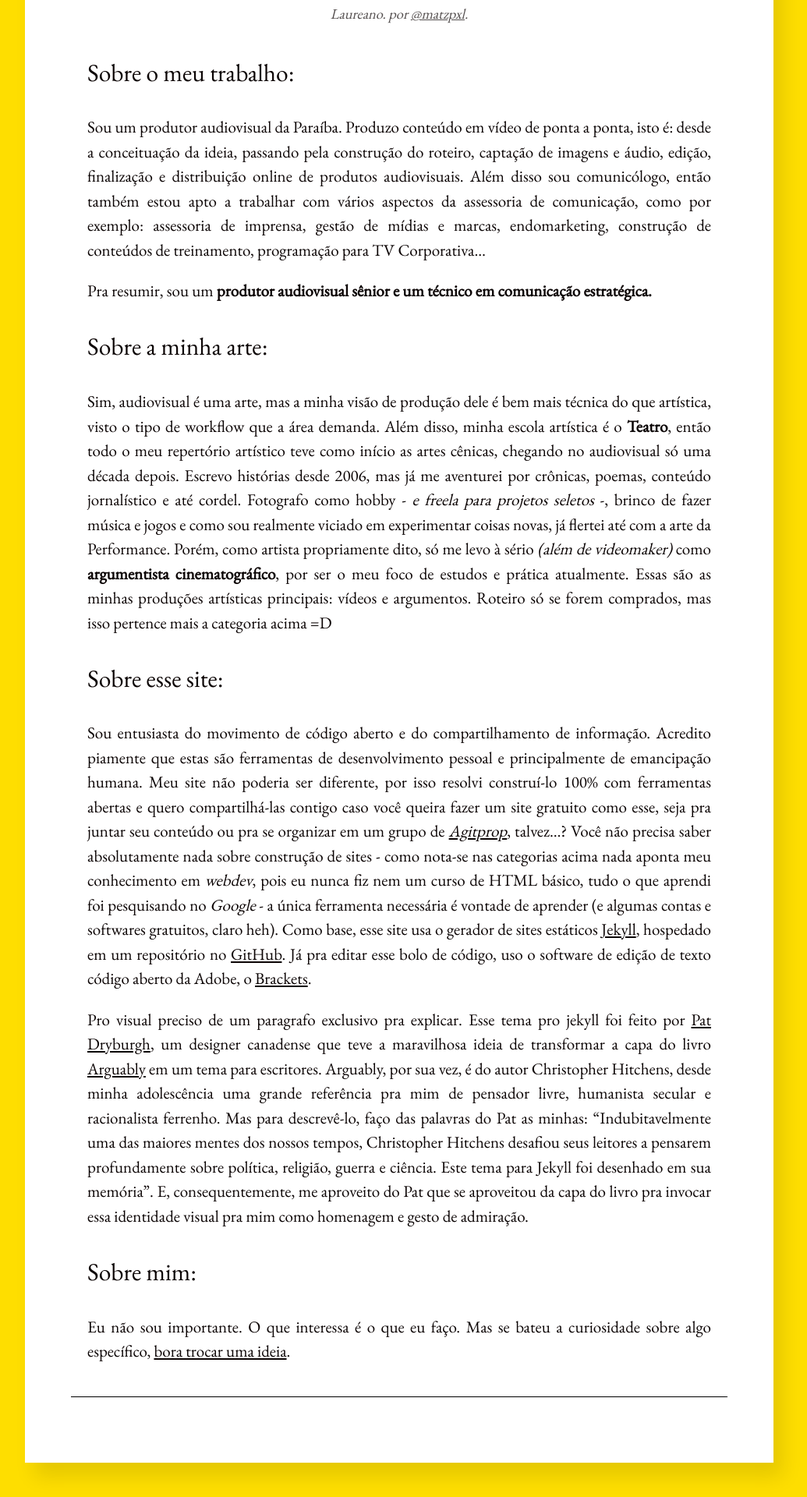
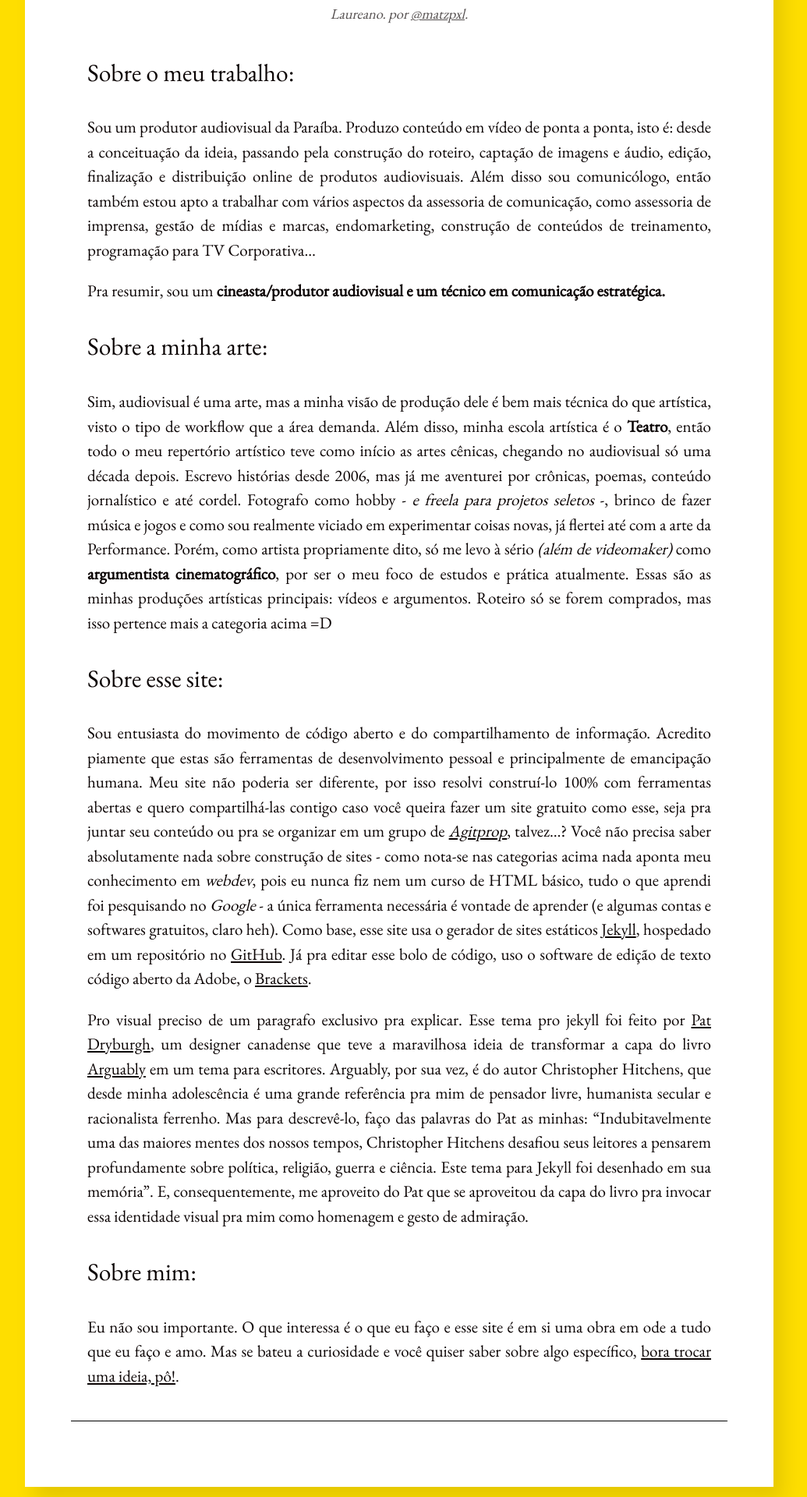
Before and after one commit to tropicaos/laueu, a Jekyll site: the page built from sobre.md, in a window 1280 px wide. Shown: the part 882-2802 px from the top of the page at 78% size, without its empty margins (128-1163 px from the left). Built offline with Jekyll 4.4.1, drawn with Linux system fonts in a browser that asks for light colours; comment, search, counter and statistics services are not loaded.

Commit message:
Atualização das mídias, email e revisão de texto em SOBRE e CONTATO

```diff
--- a/_config.yml
+++ b/_config.yml
@@ -9,7 +9,7 @@
   uploads:
     title: Uploads
     output: true
-email: autor@laureano.eu
+email: contato@laureano.eu
 description: Videomaker por profissão. Roteirista por masoquismo.
 baseurl: ''
 url: ''
--- a/sobre.md
+++ b/sobre.md
@@ -10,9 +10,9 @@
 </figure>
 
 ### Sobre o meu trabalho:
-Sou um produtor audiovisual da Paraíba. Produzo conteúdo em vídeo de ponta a ponta, isto é: desde a conceituação da ideia, passando pela construção do roteiro, captação de imagens e áudio, edição, finalização e distribuição online de produtos audiovisuais. Além disso sou comunicólogo, então também estou apto a trabalhar com vários aspectos da assessoria de comunicação, como por exemplo: assessoria de imprensa, gestão de mídias e marcas, endomarketing, construção de conteúdos de treinamento, programação para TV Corporativa...
+Sou um produtor audiovisual da Paraíba. Produzo conteúdo em vídeo de ponta a ponta, isto é: desde a conceituação da ideia, passando pela construção do roteiro, captação de imagens e áudio, edição, finalização e distribuição online de produtos audiovisuais. Além disso sou comunicólogo, então também estou apto a trabalhar com vários aspectos da assessoria de comunicação, como assessoria de imprensa, gestão de mídias e marcas, endomarketing, construção de conteúdos de treinamento, programação para TV Corporativa...
 
-Pra resumir, sou um **produtor audiovisual sênior e um técnico em comunicação estratégica.**
+Pra resumir, sou um **cineasta/produtor audiovisual e um técnico em comunicação estratégica.**
 
 ### Sobre a minha arte:
 Sim, audiovisual é uma arte, mas a minha visão de produção dele é bem mais técnica do que artística, visto o tipo de workflow que a área demanda. Além disso, minha escola artística é o **Teatro**, então todo o meu repertório artístico teve como início as artes cênicas, chegando no audiovisual só uma década depois. Escrevo histórias desde 2006, mas já me aventurei por crônicas, poemas, conteúdo jornalístico e até cordel. Fotografo como hobby - *e freela para projetos seletos* -, brinco de fazer música e jogos e como sou realmente viciado em experimentar coisas novas, já flertei até com a arte da Performance. Porém, como artista propriamente dito, só me levo à sério _(além de videomaker)_ como **argumentista cinematográfico**, por ser o meu foco de estudos e prática atualmente. Essas são as minhas produções artísticas principais: vídeos e argumentos. Roteiro só se forem comprados, mas isso pertence mais a categoria acima =D
@@ -20,7 +20,7 @@
 ### Sobre esse site:
 Sou entusiasta do movimento de código aberto e do compartilhamento de informação. Acredito piamente que estas são ferramentas de desenvolvimento pessoal e principalmente de emancipação humana. Meu site não poderia ser diferente, por isso resolvi construí-lo 100% com ferramentas abertas e quero compartilhá-las contigo caso você queira fazer um site gratuito como esse, seja pra juntar seu conteúdo ou pra se organizar em um grupo de [_Agitprop_](https://pt.wikipedia.org/wiki/Agitprop){:target="_blank"}, talvez...? Você não precisa saber absolutamente nada sobre construção de sites - como nota-se nas categorias acima nada aponta meu conhecimento em _webdev_, pois eu nunca fiz nem um curso de HTML básico, tudo o que aprendi foi pesquisando no _Google_ - a única ferramenta necessária é vontade de aprender (e algumas contas e softwares gratuitos, claro heh). Como base, esse site usa o gerador de sites estáticos [Jekyll](https://jekyllrb.com/){:target="_blank"}, hospedado em um repositório no [GitHub](https://github.com){:target="_blank"}. Já pra editar esse bolo de código, uso o software  de edição de texto código aberto da Adobe, o [Brackets](http://brackets.io/){:target="_blank"}.
 
-Pro visual preciso de um paragrafo exclusivo pra explicar. Esse tema pro jekyll foi feito por [Pat Dryburgh](https://patdryburgh.com/){:target="_blank"}, um designer canadense que teve a maravilhosa ideia de transformar a capa do livro [Arguably](https://amzn.to/38eqCWV){:target="_blank"} em um tema para escritores. Arguably, por sua vez, é do autor Christopher Hitchens, desde minha adolescência uma grande referência pra mim de pensador livre, humanista secular e racionalista ferrenho. Mas para descrevê-lo, faço das palavras do Pat as minhas: "Indubitavelmente uma das maiores mentes dos nossos tempos, Christopher Hitchens desafiou seus leitores a pensarem profundamente sobre política, religião, guerra e ciência. Este tema para Jekyll foi desenhado em sua memória". E, consequentemente, me aproveito do Pat que se aproveitou da capa do livro pra invocar essa identidade visual pra mim como homenagem e gesto de admiração.
+Pro visual preciso de um paragrafo exclusivo pra explicar. Esse tema pro jekyll foi feito por [Pat Dryburgh](https://patdryburgh.com/){:target="_blank"}, um designer canadense que teve a maravilhosa ideia de transformar a capa do livro [Arguably](https://amzn.to/38eqCWV){:target="_blank"} em um tema para escritores. Arguably, por sua vez, é do autor Christopher Hitchens, que desde minha adolescência é uma grande referência pra mim de pensador livre, humanista secular e racionalista ferrenho. Mas para descrevê-lo, faço das palavras do Pat as minhas: "Indubitavelmente uma das maiores mentes dos nossos tempos, Christopher Hitchens desafiou seus leitores a pensarem profundamente sobre política, religião, guerra e ciência. Este tema para Jekyll foi desenhado em sua memória". E, consequentemente, me aproveito do Pat que se aproveitou da capa do livro pra invocar essa identidade visual pra mim como homenagem e gesto de admiração.
 
 ### Sobre mim:
-Eu não sou importante. O que interessa é o que eu faço. Mas se bateu a curiosidade sobre algo específico, [bora trocar uma ideia](contato.html).
+Eu não sou importante. O que interessa é o que eu faço e esse site é em si uma obra em ode a tudo que eu faço e amo. Mas se bateu a curiosidade e você quiser saber sobre algo específico, [bora trocar uma ideia, pô!](contato.html).
```
Also changed, not shown: contato.md (+2 -2 lines).
